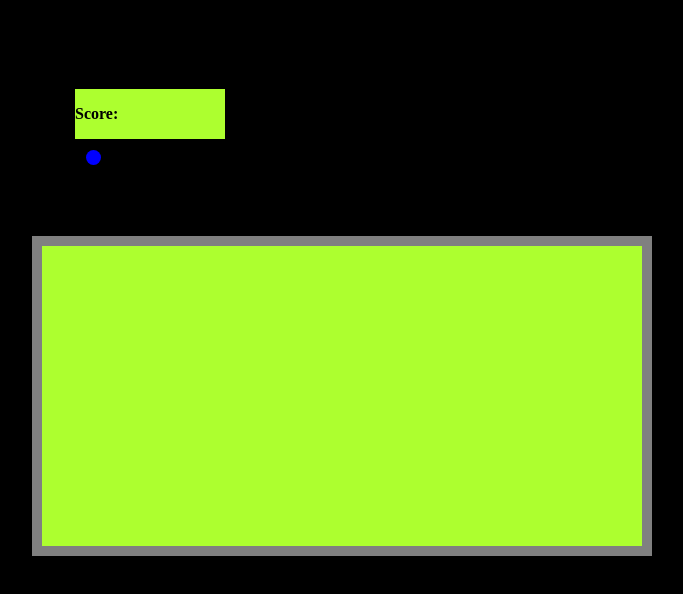
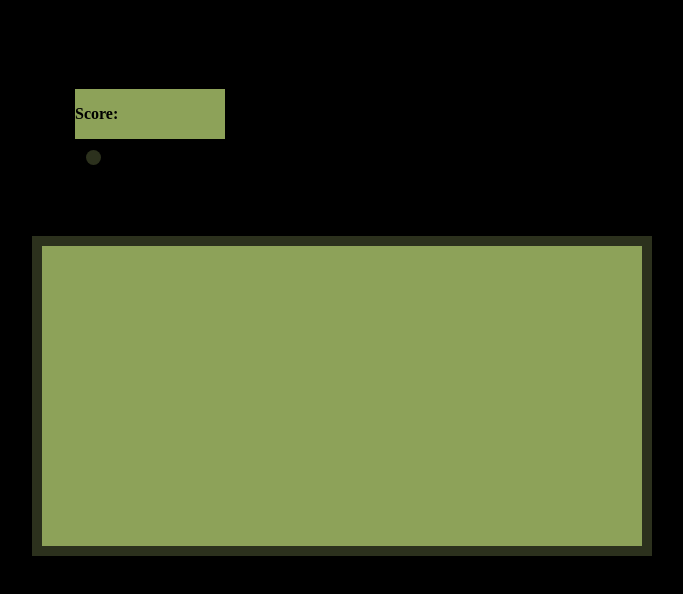
Before and after one commit to Eddieramirez29/Snake, a plain HTML site: page index.html in a window 1280 px wide. Shown: the whole page, without its empty margins (298-981 px from the left). Drawn offline with Linux system fonts and the light colour scheme.

Commit message:
I´m using classic colors for snake game

```diff
--- a/styles.scss
+++ b/styles.scss
@@ -1,6 +1,7 @@
 //Variables for colors
 //Background colors
-$gameBackground: greenyellow;
+$gameBackground: #8da259;
+$snakeColor: #2c311d;
 
 body
 {
@@ -26,13 +27,13 @@ body
     width: 600px;
     height: 300px;
     background-color: $gameBackground;
-    border: 10px solid gray;
+    border: 10px solid $snakeColor;
 }
 
 .snake {
     width: 15px;
     height: 15px;
-    background-color: blue;
+    background-color: $snakeColor;
     border-radius: 50%;
     position: absolute;
 }
```
Also changed, not shown: styles.css, 1 other file.
